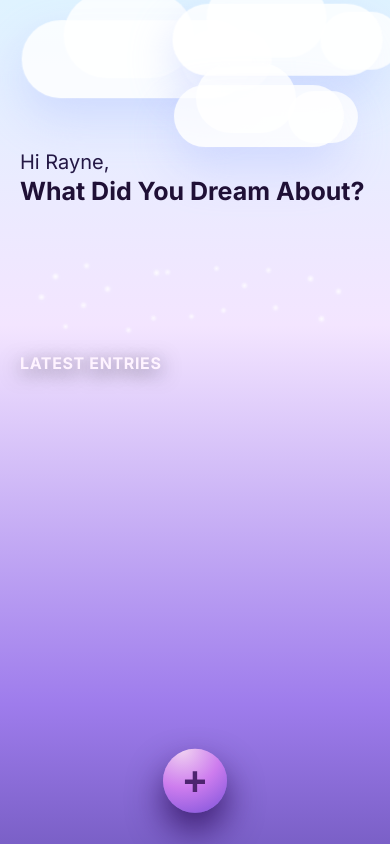
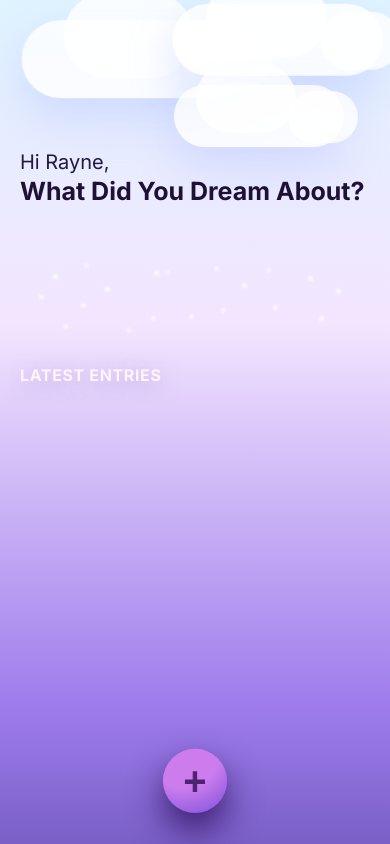
Before and after one commit to rayneeckersall/Persistent-Data, a website: page dreamjournal/public/index.html in a window 390 px wide. Drawn offline with Linux system fonts and the light colour scheme; no server answers.

Commit message:
fixing sizing for better mobile optimization + other design change

```diff
--- a/dreamjournal/public/style.css
+++ b/dreamjournal/public/style.css
@@ -81,11 +81,10 @@ body.app-new {
   z-index: 3;
   max-width: 420px;
   margin: 0 auto;
-  padding: 0 20px 80px; /* 20px left/right for BOTH hero + entries */
+  padding: 0 20px 0; /* 20px left/right for BOTH hero + entries */
    display: block;
   width: 100%;
   min-height: auto;
-  padding-bottom: 120px; /* keeps entries from hitting the FAB */
 }
 
 
@@ -313,12 +312,12 @@ font-size: 20px;
    =========================== */
 
 .section-title {
-  margin: 6px 0 10px;
+  margin: 20px 0 10px;
   font-size: 16px;
   color: #fef3ff;
   letter-spacing: 0.04em;
   text-transform: uppercase;
-  text-shadow: 0 4px 20px rgba(10, 4, 40, 0.7);
+  text-shadow: 0 4px 20px rgba(163, 154, 206, 0.7);
 }
 
 .entries-list {
@@ -326,7 +325,7 @@ font-size: 20px;
   flex-direction: column;
   gap: 22px;   /* was around 12–14px */
   margin-top: 10px;
-  padding-bottom: 140px;
+  padding-bottom: 50px;
 }
 
 
@@ -388,7 +387,7 @@ font-size: 20px;
   border: none;
   background: radial-gradient(
     circle at 30% 0%,
-    #f1d3f1 0%,
+    /* #f1d3f1 0%, */
     #cd7cee 50%,
     #7b52da 100%
   );
@@ -482,8 +481,8 @@ font-size: 20px;
 /* Make all placeholder text consistent */
 ::placeholder {
   font-family: "DM Sans", system-ui, -apple-system, BlinkMacSystemFont, "SF Pro", "Helvetica Neue", sans-serif;
-  font-size: 12px;
-  color: rgba(60, 47, 101, 0.55); /* same as your textarea placeholder */
+  font-size: 14px;
+  color: rgba(104, 90, 152, 0.55); /* same as your textarea placeholder */
 }
 
 /* Card shell shared by form & detail */
@@ -496,6 +495,11 @@ font-size: 20px;
   box-shadow: 0 18px 35px rgba(26, 4, 60, 0.65);
   border: 1px solid rgba(255, 255, 255, 0.85);
   backdrop-filter: blur(18px);
+}
+
+.app-new .form-card {
+  max-height: calc(100vh - 140px);  /* keeps the card within the screen */
+  overflow-y: auto;                  /* scroll *inside* the card if needed */
 }
 
 /* ===========================
```
Also changed, not shown: dreamjournal/public/dream.html (+4 -5 lines), dreamjournal/public/new.html (+1 -1 lines).
